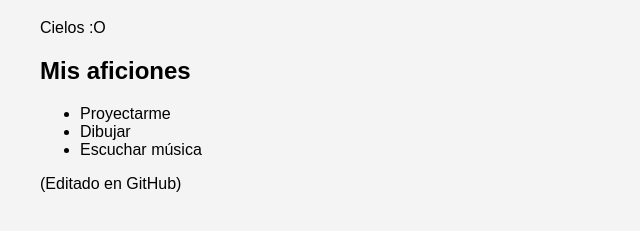
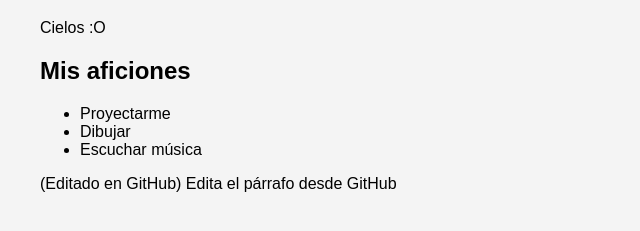
Before and after one commit to joaquinalvarezsanchez6-create/MiPrimerReto, a plain HTML site: page index.html in a window 1280 px wide. Shown: the part 117-348 px from the top of the page, without its empty margins (0-640 px from the left). Drawn offline with Linux system fonts and the light colour scheme.

Commit message:
Update index.html

```diff
--- a/index.html
+++ b/index.html
@@ -16,6 +16,6 @@
         <li>Dibujar</li>
         <li>Escuchar música</li>
     </ul>
-    <p>(Editado en GitHub)</p>
+    <p>(Editado en GitHub) Edita el párrafo desde GitHub</p>
 </body>
 </html>
```
